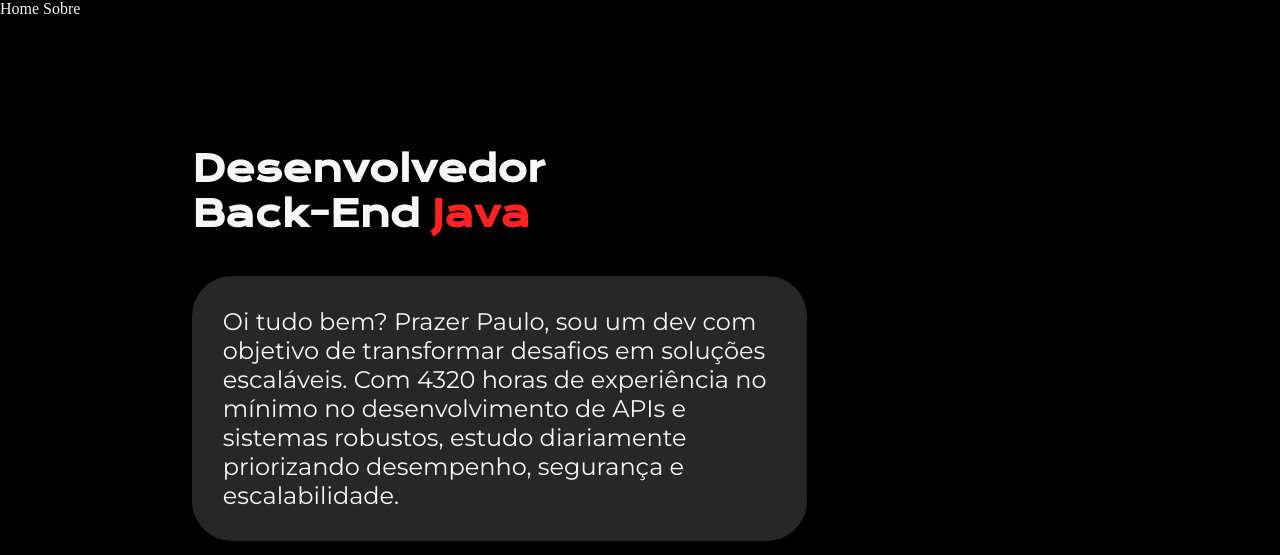
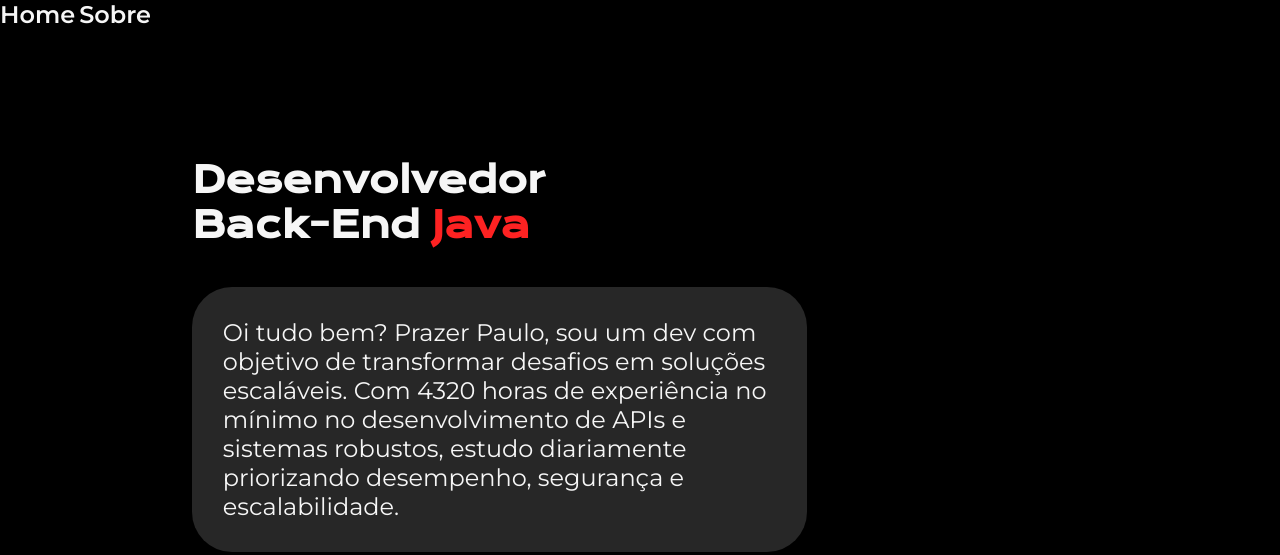
Before and after one commit to pauloandresdf/portifolio-sobre-my, a plain HTML site: page index.html in a window 1280 px wide. Shown: the top 555 px of the page. Drawn offline with nearby package versions, Linux system fonts and the light colour scheme.

Commit message:
uptade: cabecalho

```diff
--- a/index.html
+++ b/index.html
@@ -10,7 +10,7 @@
 </head>
 
 <body>
-    <header cabecalho> <nav>
+    <header class="cabecalho"> <nav>
         <a class="cabecalho__menu_link">Home</a>
         <a class="cabecalho__menu_link">Sobre</a>
     </nav>
--- a/style.css
+++ b/style.css
@@ -10,6 +10,18 @@
     box-sizing: border-box;
     background-color: #000000;
     color: #F6F6F6;
+}
+
+.cabecalho {
+
+}
+
+.cabecalho__menu_link {
+    color: #F6F6F6;
+    text-decoration: none;
+    font-size: 24px;
+    font-weight: 600;
+    font-family: 'Montserrat', sans-serif;
 }
 
 .titulo-destaque{
```
